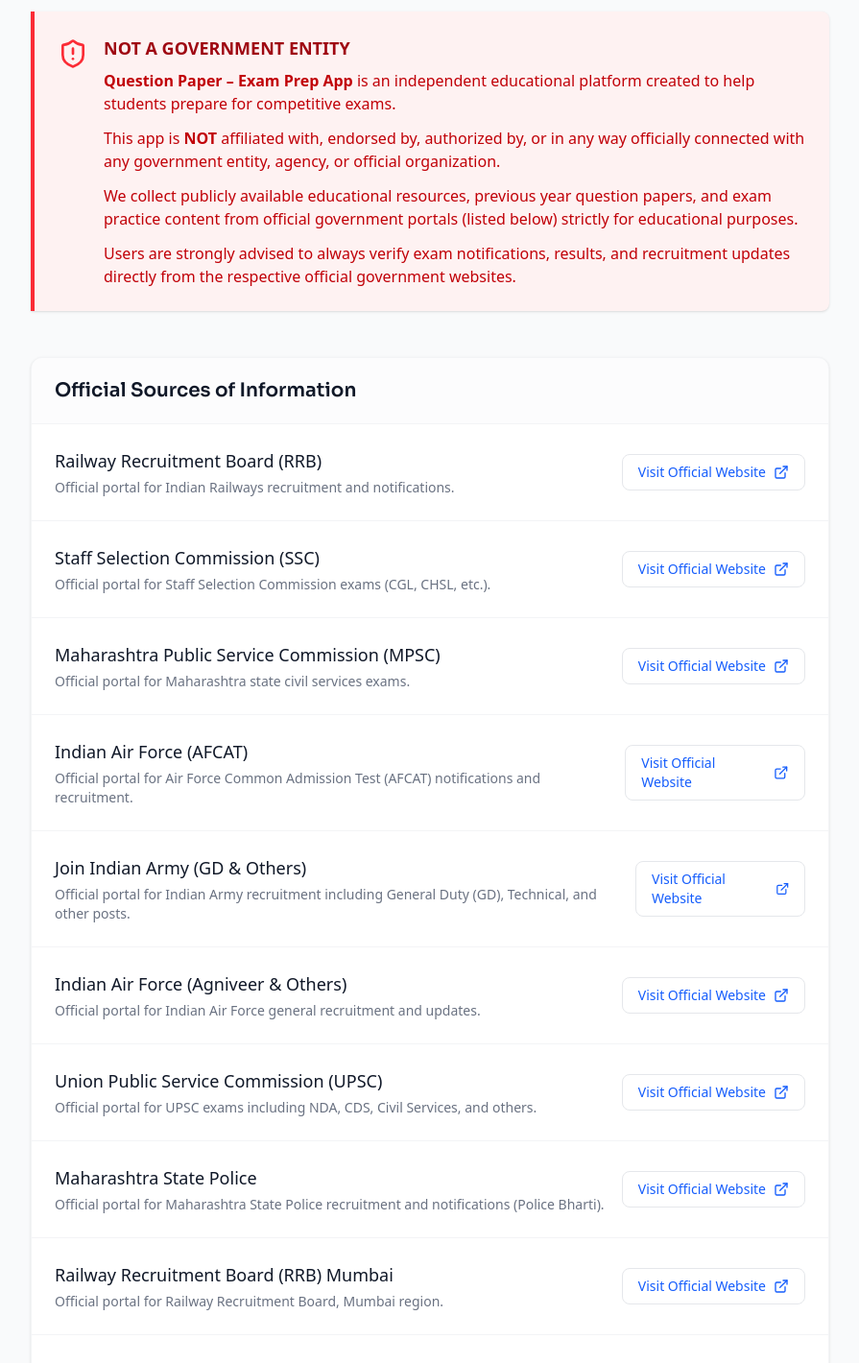
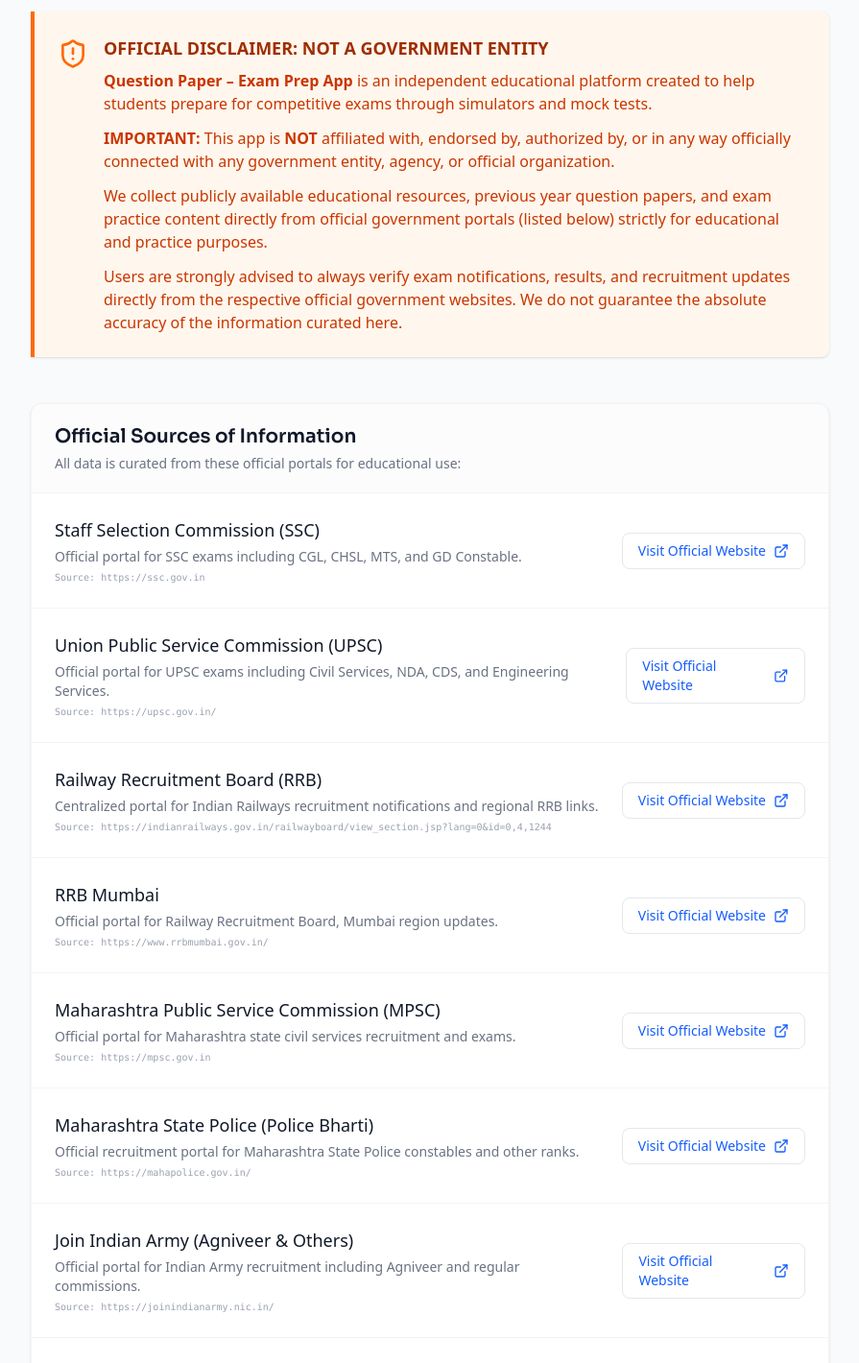
Before and after one commit to SanketsCode/QuestionPaperWeb, a Next.js app: page /sources in a window 1280 px wide. Shown: the part 280-1700 px from the top of the page at 96% size, without its empty margins (192-1087 px from the left). Built offline with nearby package versions, Linux system fonts and the light colour scheme.

Commit message:
Feat : Fixes

```diff
--- a/app/(public)/sources/page.tsx
+++ b/app/(public)/sources/page.tsx
@@ -4,64 +4,64 @@
 export default function SourcesPage() {
   const sources = [
     {
-      name: "Railway Recruitment Board (RRB)",
-      url: "https://indianrailways.gov.in/",
-      description:
-        "Official portal for Indian Railways recruitment and notifications.",
-    },
-
-    {
       name: "Staff Selection Commission (SSC)",
       url: "https://ssc.gov.in",
       description:
-        "Official portal for Staff Selection Commission exams (CGL, CHSL, etc.).",
+        "Official portal for SSC exams including CGL, CHSL, MTS, and GD Constable.",
+    },
+    {
+      name: "Union Public Service Commission (UPSC)",
+      url: "https://upsc.gov.in/",
+      description:
+        "Official portal for UPSC exams including Civil Services, NDA, CDS, and Engineering Services.",
+    },
+    {
+      name: "Railway Recruitment Board (RRB)",
+      url: "https://indianrailways.gov.in/railwayboard/view_section.jsp?lang=0&id=0,4,1244",
+      description:
+        "Centralized portal for Indian Railways recruitment notifications and regional RRB links.",
+    },
+    {
+      name: "RRB Mumbai",
+      url: "https://www.rrbmumbai.gov.in/",
+      description:
+        "Official portal for Railway Recruitment Board, Mumbai region updates.",
     },
     {
       name: "Maharashtra Public Service Commission (MPSC)",
       url: "https://mpsc.gov.in",
       description:
-        "Official portal for Maharashtra state civil services exams.",
+        "Official portal for Maharashtra state civil services recruitment and exams.",
     },
     {
-      name: "Indian Air Force (AFCAT)",
+      name: "Maharashtra State Police (Police Bharti)",
+      url: "https://mahapolice.gov.in/",
+      description:
+        "Official recruitment portal for Maharashtra State Police constables and other ranks.",
+    },
+    {
+      name: "Join Indian Army (Agniveer & Others)",
+      url: "https://joinindianarmy.nic.in/",
+      description:
+        "Official portal for Indian Army recruitment including Agniveer and regular commissions.",
+    },
+    {
+      name: "Indian Air Force (AFCAT & AgniveerVayu)",
       url: "https://afcat.cdac.in/AFCAT/",
       description:
-        "Official portal for Air Force Common Admission Test (AFCAT) notifications and recruitment.",
+        "Official portal for Air Force Common Admission Test and AgniveerVayu recruitment.",
     },
     {
-      name: "Join Indian Army (GD & Others)",
-      url: "https://joinindianarmy.nic.in/default.aspx",
+      name: "MyGov.in",
+      url: "https://www.mygov.in/",
       description:
-        "Official portal for Indian Army recruitment including General Duty (GD), Technical, and other posts.",
+        "Government of India's citizen engagement and information platform.",
     },
     {
-      name: "Indian Air Force (Agniveer & Others)",
-      url: "https://indianairforce.nic.in/",
+      name: "National Career Service (NCS)",
+      url: "https://www.ncs.gov.in/",
       description:
-        "Official portal for Indian Air Force general recruitment and updates.",
-    },
-    {
-      name: "Union Public Service Commission (UPSC)",
-      url: "https://upsc.gov.in/",
-      description:
-        "Official portal for UPSC exams including NDA, CDS, Civil Services, and others.",
-    },
-    {
-      name: "Maharashtra State Police",
-      url: "https://mahapolice.gov.in/",
-      description:
-        "Official portal for Maharashtra State Police recruitment and notifications (Police Bharti).",
-    },
-    {
-      name: "Railway Recruitment Board (RRB) Mumbai",
-      url: "https://www.rrbmumbai.gov.in/",
-      description:
-        "Official portal for Railway Recruitment Board, Mumbai region.",
-    },
-    {
-      name: "MyGov Portal",
-      url: "https://www.mygov.in/",
-      description: "Government of India's citizen engagement platform.",
+        "A primary portal for various government job notifications and career services.",
     },
   ];
 
@@ -94,41 +94,46 @@
             <p className="text-lg text-gray-600 max-w-2xl mx-auto">
               Transparency is our priority. Below you will find the official
               sources of the information we provide in our app, along with
-              important disclaimers regarding our service.
+              important disclaimers regarding our service as an independent
+              educational platform.
             </p>
           </div>
 
           {/* Disclaimer Alert */}
-          <div className="bg-red-50 border-l-4 border-red-500 p-6 rounded-r-lg mb-12 shadow-sm">
+          <div className="bg-orange-50 border-l-4 border-orange-500 p-6 rounded-r-lg mb-12 shadow-sm">
             <div className="flex items-start gap-4">
               <div className="flex-shrink-0 mt-1">
-                <ShieldAlert className="w-8 h-8 text-red-500" />
+                <ShieldAlert className="w-8 h-8 text-orange-500" />
               </div>
               <div>
-                <h3 className="text-lg font-bold text-red-800 mb-2">
-                  NOT A GOVERNMENT ENTITY
+                <h3 className="text-lg font-bold text-orange-800 mb-2">
+                  OFFICIAL DISCLAIMER: NOT A GOVERNMENT ENTITY
                 </h3>
-                <div className="text-red-700 space-y-3 font-medium">
+                <div className="text-orange-700 space-y-3 font-medium">
                   <p>
                     <strong>Question Paper – Exam Prep App</strong> is an
                     independent educational platform created to help students
-                    prepare for competitive exams.
+                    prepare for competitive exams through simulators and mock
+                    tests.
                   </p>
                   <p>
-                    This app is <strong>NOT</strong> affiliated with, endorsed
-                    by, authorized by, or in any way officially connected with
-                    any government entity, agency, or official organization.
+                    <strong>IMPORTANT:</strong> This app is <strong>NOT</strong>{" "}
+                    affiliated with, endorsed by, authorized by, or in any way
+                    officially connected with any government entity, agency, or
+                    official organization.
                   </p>
                   <p>
                     We collect publicly available educational resources,
                     previous year question papers, and exam practice content
-                    from official government portals (listed below) strictly for
-                    educational purposes.
+                    directly from official government portals (listed below)
+                    strictly for educational and practice purposes.
                   </p>
                   <p>
                     Users are strongly advised to always verify exam
                     notifications, results, and recruitment updates directly
-                    from the respective official government websites.
+                    from the respective official government websites. We do not
+                    guarantee the absolute accuracy of the information curated
+                    here.
                   </p>
                 </div>
               </div>
@@ -141,6 +146,10 @@
               <h2 className="text-xl font-semibold text-gray-900 font-[family-name:var(--font-sora)]">
                 Official Sources of Information
               </h2>
+              <p className="text-sm text-gray-500 mt-1">
+                All data is curated from these official portals for educational
+                use:
+              </p>
             </div>
 
             <ul className="divide-y divide-gray-100">
@@ -157,6 +166,9 @@
                       <p className="text-gray-500 text-sm">
                         {source.description}
                       </p>
+                      <code className="text-[10px] text-gray-400 block mt-1">
+                        Source: {source.url}
+                      </code>
                     </div>
                     <a
                       href={source.url}
--- a/app/ui/LandingPage.tsx
+++ b/app/ui/LandingPage.tsx
@@ -63,8 +63,7 @@
 }
 
 function getPaperMeta(paper: QuestionPaper) {
-  const total =
-    paper.total_questions ?? paper.total_que_count ?? undefined;
+  const total = paper.total_questions ?? paper.total_que_count ?? undefined;
   const duration = paper.duration ? `${paper.duration} mins` : "—";
   return {
     total,
@@ -82,13 +81,7 @@
   return "upcoming";
 }
 
-function StatPill({
-  label,
-  value,
-}: {
-  label: string;
-  value: string | number;
-}) {
+function StatPill({ label, value }: { label: string; value: string | number }) {
   return (
     <div className="rounded-full border border-border bg-card px-4 py-2 text-sm text-muted">
       <span className="font-semibold text-foreground">{value}</span>{" "}
@@ -118,7 +111,7 @@
         {items.length === 0 ? (
           <p className="text-sm text-muted">{empty}</p>
         ) : (
-          items.map(item => (
+          items.map((item) => (
             <div
               key={item.id}
               className="rounded-2xl border border-border/60 bg-white/70 px-4 py-3"
@@ -190,7 +183,7 @@
       id: competition._id,
       primary: getCompetitionTitle(competition),
       secondary: `${getCompetitionStatus(competition)} · ${formatDuration(
-        competition.durationInMinutes
+        competition.durationInMinutes,
       )}`,
     })) ?? [];
 
@@ -267,10 +260,22 @@
               </a>
             </div>
             <div className="flex flex-wrap gap-3">
-              <StatPill label={t("landing.stats.categories")} value={stats.categories} />
-              <StatPill label={t("landing.stats.subjects")} value={stats.subjects} />
-              <StatPill label={t("landing.stats.competitions")} value={stats.competitions} />
-              <StatPill label={t("landing.stats.papers")} value={stats.papers} />
+              <StatPill
+                label={t("landing.stats.categories")}
+                value={stats.categories}
+              />
+              <StatPill
+                label={t("landing.stats.subjects")}
+                value={stats.subjects}
+              />
+              <StatPill
+                label={t("landing.stats.competitions")}
+                value={stats.competitions}
+              />
+              <StatPill
+                label={t("landing.stats.papers")}
+                value={stats.papers}
+              />
             </div>
           </div>
           <div className="rounded-[32px] border border-border bg-card p-8 shadow-[0_30px_60px_rgba(15,118,110,0.12)]">
@@ -339,20 +344,21 @@
             </p>
           </div>
           <div className="mt-10 grid gap-6 md:grid-cols-2">
-            {[
-              "smartPractice",
-              "competitions",
-              "insights",
-              "academy",
-            ].map((key) => (
+            {["smartPractice", "competitions", "insights", "academy"].map(
+              (key) => (
                 <div
                   key={key}
                   className="rounded-3xl border border-border bg-card p-6"
                 >
-                <h3 className="text-lg font-semibold">{t(`landing.features.${key}.title`)}</h3>
-                <p className="mt-3 text-sm text-muted">{t(`landing.features.${key}.desc`)}</p>
+                  <h3 className="text-lg font-semibold">
+                    {t(`landing.features.${key}.title`)}
+                  </h3>
+                  <p className="mt-3 text-sm text-muted">
+                    {t(`landing.features.${key}.desc`)}
+                  </p>
                 </div>
-            ))}
+              ),
+            )}
           </div>
         </div>
       </section>
@@ -368,9 +374,7 @@
                 {t("landing.live.title")}
               </h2>
             </div>
-            <div className="text-sm text-muted">
-              {t("landing.live.notes")}
-            </div>
+            <div className="text-sm text-muted">{t("landing.live.notes")}</div>
           </div>
 
           <div className="mt-10 grid gap-6 md:grid-cols-2">
@@ -435,9 +439,7 @@
                     </div>
                     <div>
                       <div className="text-sm font-semibold">{step.title}</div>
-                      <div className="text-xs text-muted">
-                        {step.desc}
-                      </div>
+                      <div className="text-xs text-muted">{step.desc}</div>
                     </div>
                   </div>
                 ))}
@@ -454,11 +456,16 @@
                 {t("landing.flow.responsive.desc")}
               </p>
               <div className="mt-6 flex flex-wrap gap-3">
-                {t("landing.flow.responsive.badges").map((badge: string, index: number) => (
-                  <div key={index} className="rounded-full border border-border bg-card px-4 py-2 text-xs">
+                {t("landing.flow.responsive.badges").map(
+                  (badge: string, index: number) => (
+                    <div
+                      key={index}
+                      className="rounded-full border border-border bg-card px-4 py-2 text-xs"
+                    >
                       {badge}
                     </div>
-                ))}
+                  ),
+                )}
               </div>
               <button className="mt-8 w-fit rounded-full bg-brand-dark px-6 py-3 text-sm font-semibold text-white">
                 {t("landing.flow.responsive.build")}
@@ -494,8 +501,17 @@
             </div>
           </div>
           <footer className="mt-10 flex flex-col gap-4 text-xs text-muted md:flex-row md:items-center md:justify-between">
-            <div>{t("nav.copyright") || "QuestionPaper © 2026. All rights reserved."}</div>
+            <div>
+              {t("nav.copyright") ||
+                "QuestionPaper © 2026. All rights reserved."}
+            </div>
             <div className="flex flex-wrap gap-6">
+              <Link
+                href="/sources"
+                className="hover:text-brand transition-colors font-medium"
+              >
+                Disclaimer & Official Sources
+              </Link>
               <span>{t("nav.privacy")}</span>
               <span>{t("nav.terms")}</span>
               <span>{t("nav.support")}</span>
```
Lines whose indentation alone changed are shown as unchanged.
